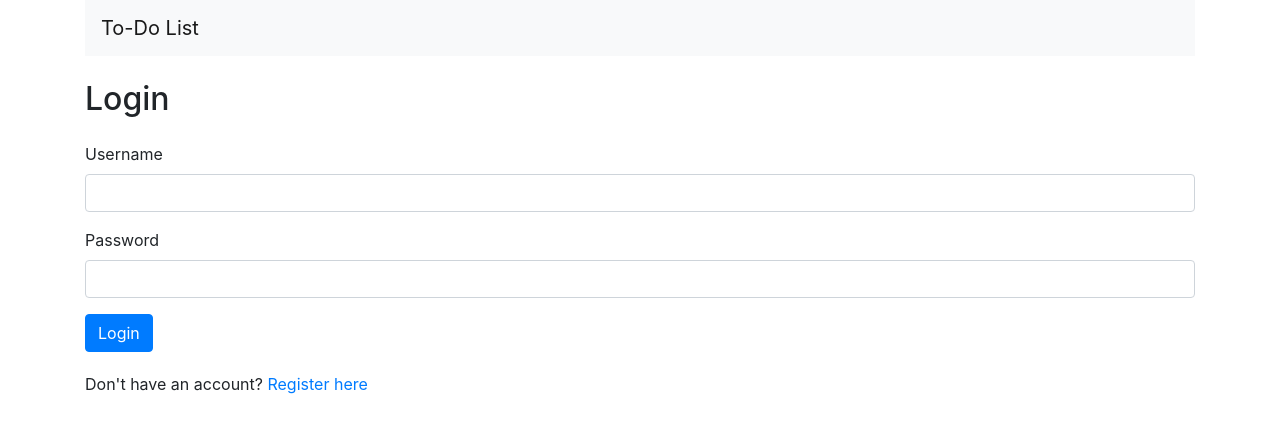
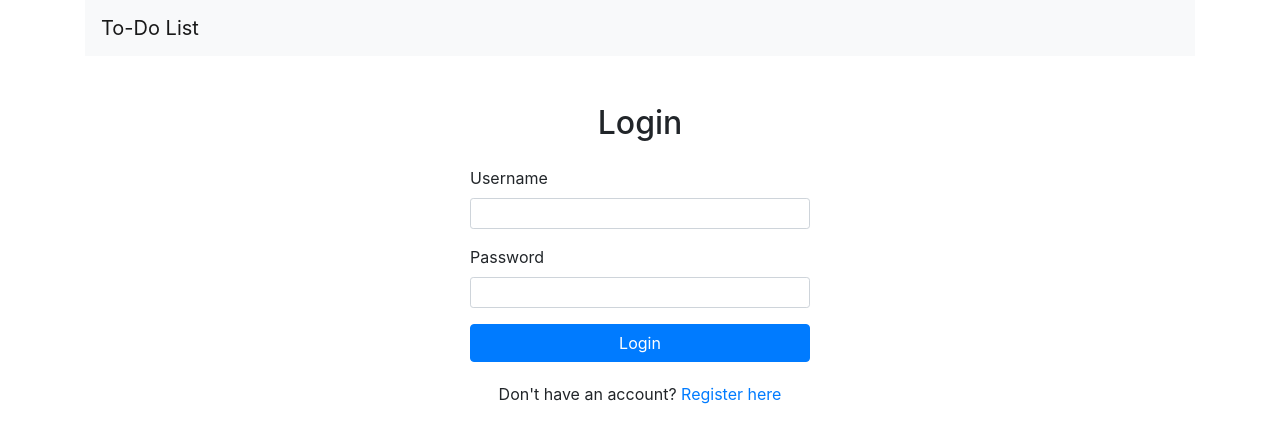
Before and after one commit to nishantddubey/todo-list, a Flask app: page /login in a window 1280 px wide. Shown: the top 443 px of the page. Run offline with Flask 3, Linux system fonts and the light colour scheme; some libraries are stand-ins or nearby versions.

Commit message:
layout fixed or  login and registration

```diff
--- a/templates/login.html
+++ b/templates/login.html
@@ -1,17 +1,23 @@
 {% extends 'layout.html' %}
 
 {% block content %}
-<h2 class="mt-4 mb-4">Login</h2>
+<div class="container">
+    <div class="row justify-content-center mt-5">
+        <div class="col-md-6 col-lg-4">
+            <h2 class="text-center mb-4">Login</h2>
             <form action="{{ url_for('login') }}" method="post">
                 <div class="form-group">
                     <label for="username">Username</label>
-        <input type="text" class="form-control" id="username" name="username" required>
+                    <input type="text" class="form-control form-control-sm" id="username" name="username" required>
                 </div>
                 <div class="form-group">
                     <label for="password">Password</label>
-        <input type="password" class="form-control" id="password" name="password" required>
+                    <input type="password" class="form-control form-control-sm" id="password" name="password" required>
                 </div>
-    <button type="submit" class="btn btn-primary">Login</button>
+                <button type="submit" class="btn btn-primary btn-block">Login</button>
             </form>
-<p class="mt-3">Don't have an account? <a href="{{ url_for('register') }}">Register here</a></p>
+            <p class="mt-3 text-center">Don't have an account? <a href="{{ url_for('register') }}">Register here</a></p>
+        </div>
+    </div>
+</div>
 {% endblock %}
```
Also changed, not shown: templates/index.html (+4 -3 lines), templates/register.html (+11 -5 lines). Lines whose indentation alone changed are shown as unchanged.
